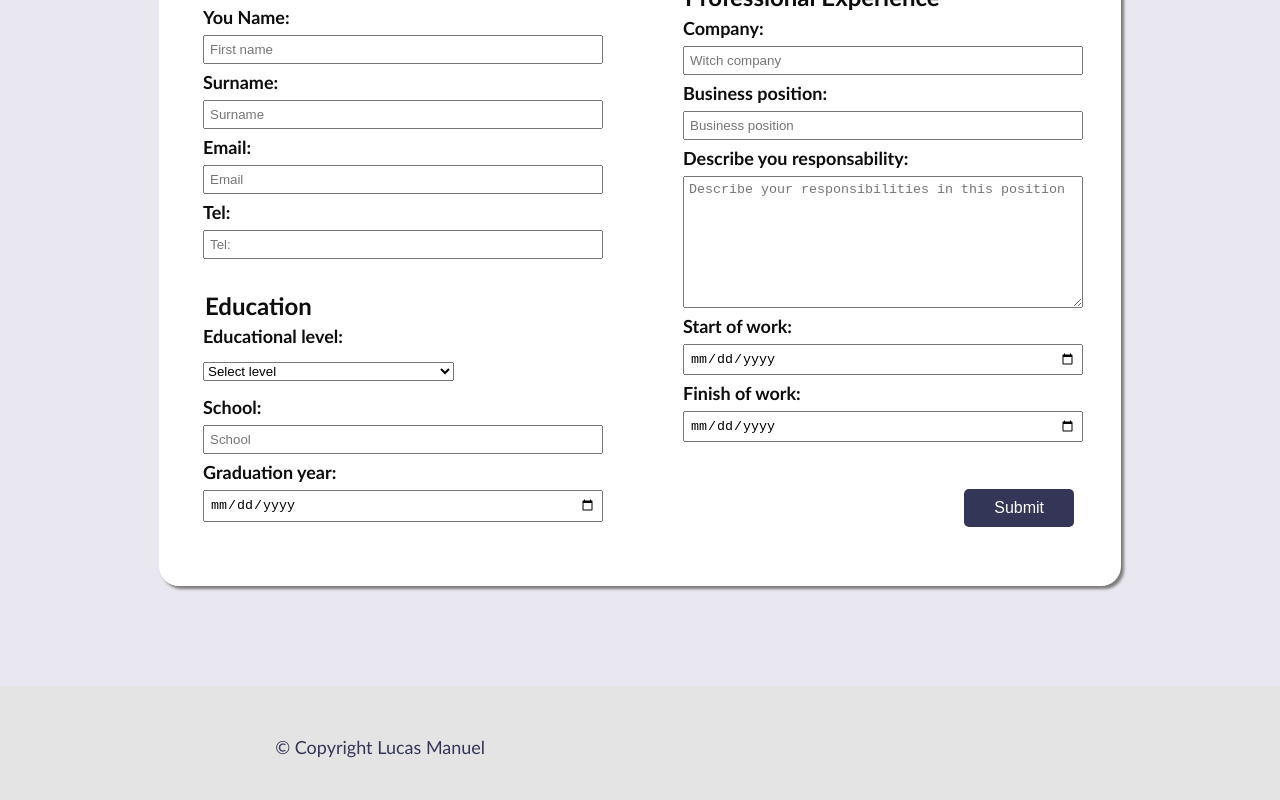
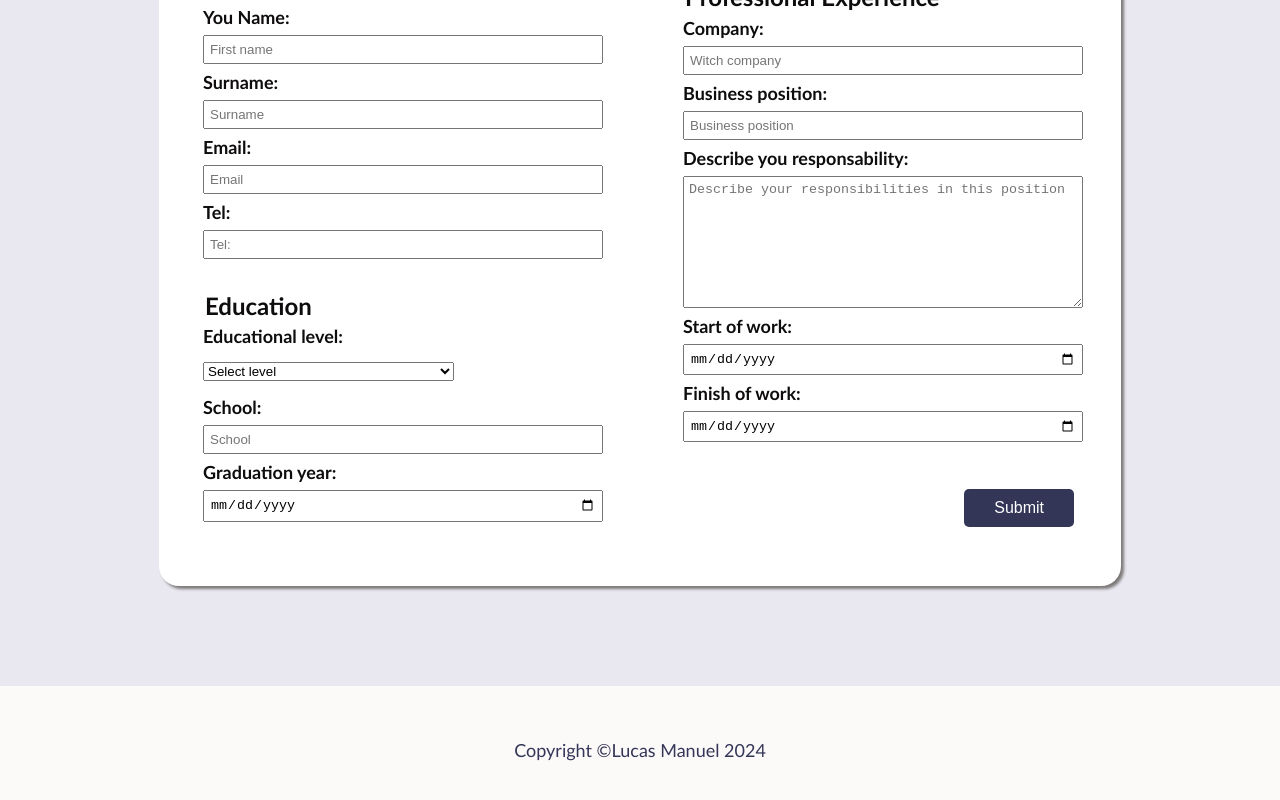
Before and after one commit to Lucasmanuelmz/cv-aplication, a React (Vite) app: page / in a window 1280 px wide. Shown: the part 176-976 px from the top of the page. Built offline with nearby package versions, Linux system fonts and the light colour scheme.

Commit message:
Cocluido

```diff
--- a/src/App.css
+++ b/src/App.css
@@ -175,8 +175,13 @@ button:hover {
   justify-content: center;
   align-items: center;
   padding: 2rem;
-  background-color: #e4e4e4;
+  background-color: #fcf9f9;
   color: #0e0c0c;
   width: 100vw;
   margin: auto;
 }
+.container-foot {
+  width: max-content;
+  padding: .2rem;
+  margin: auto;
+}
--- a/src/Footer/index.jsx
+++ b/src/Footer/index.jsx
@@ -1,7 +1,9 @@
 export default function Footer() {
     return (
         <footer className="footer">
-            <p>&copy; Copyright Lucas Manuel</p>
+            <div className="container-foot">
+                <p> Copyright &copy;Lucas Manuel 2024</p>
+            </div>
         </footer>
     )
 }
```
